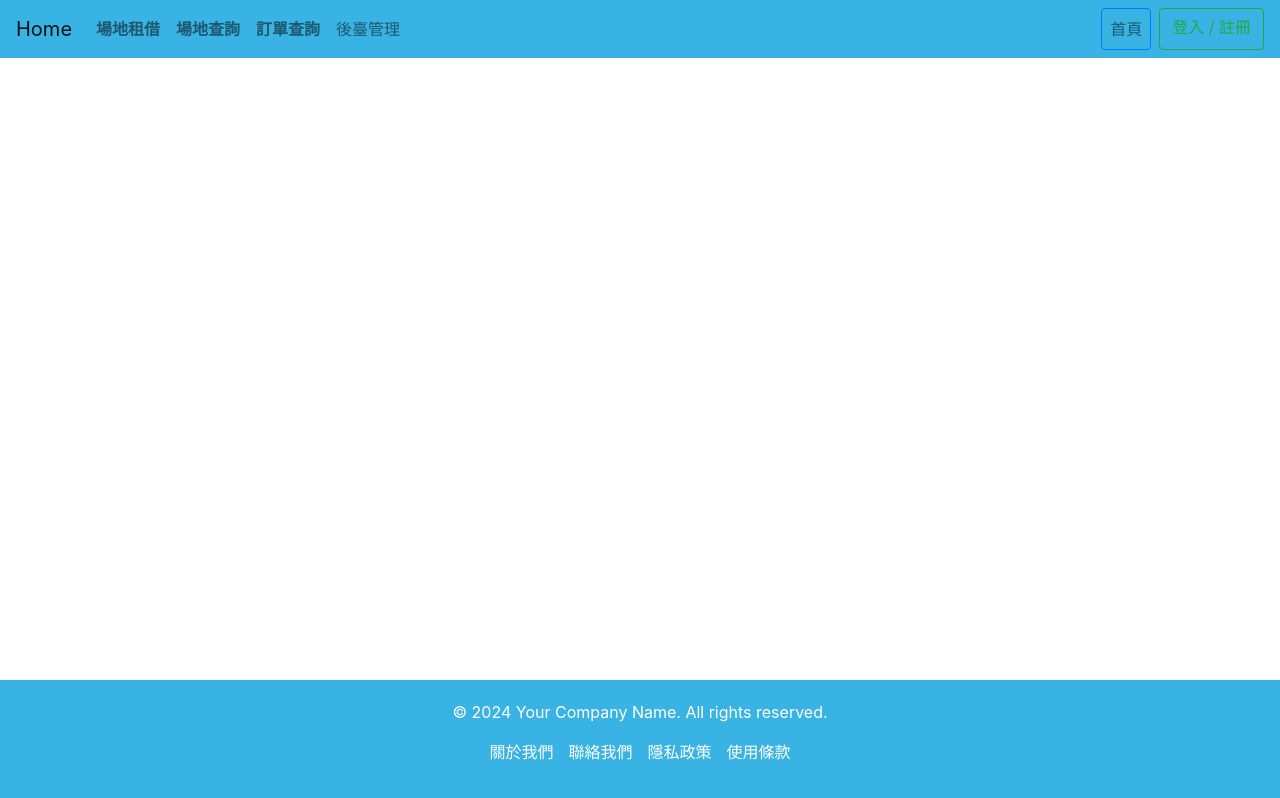
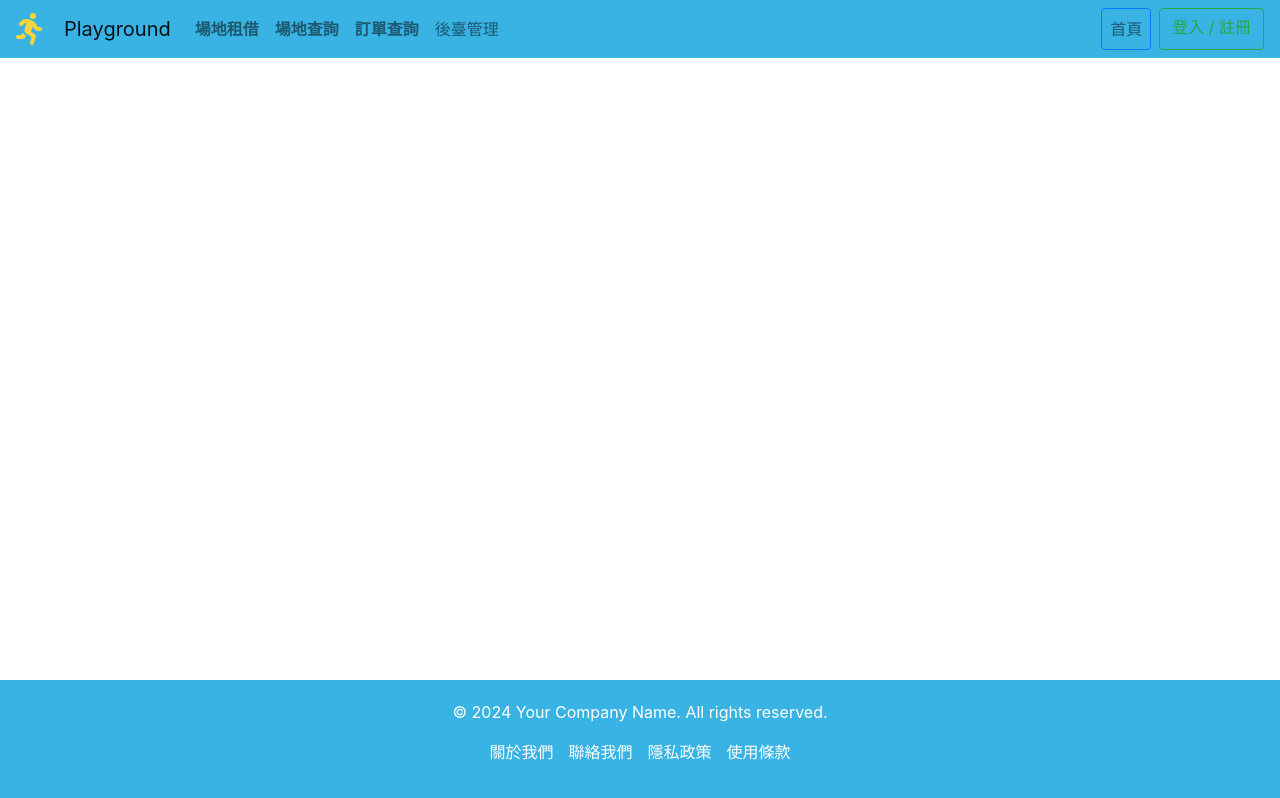
Before and after one commit to asd215038/Venue-rental, a Vue app in the folder Venue-rental/: page / in a window 1280 px wide. Built offline with nearby package versions, Linux system fonts and the light colour scheme; no server answers.

Commit message:
feature: add the icon. Add an people-running icon on the navbar.

```diff
--- a/Venue-rental/src/components/navBar.vue
+++ b/Venue-rental/src/components/navBar.vue
@@ -1,6 +1,7 @@
 <template>
   <nav class="navbar navbar-expand-lg navbar-light custom-bg">
-    <router-link class="navbar-brand" to="/">Home</router-link>
+    <font-awesome-icon :icon="['fas', 'person-running']" size="2xl" style="color: #FFD43B; margin-right: 20px;" />
+        <router-link class="navbar-brand" to="/">Playground</router-link>
     <button class="navbar-toggler" type="button" data-toggle="collapse" data-target="#navbarSupportedContent"
             aria-controls="navbarSupportedContent" aria-expanded="false" aria-label="Toggle navigation">
       <span class="navbar-toggler-icon"></span>
@@ -35,6 +36,7 @@
 </template>
 
 <script>
+import { FontAwesomeIcon } from '@fortawesome/vue-fontawesome';
 export default {
   computed: {
     user() {
--- a/Venue-rental/src/main.js
+++ b/Venue-rental/src/main.js
@@ -2,9 +2,16 @@ import { createApp } from 'vue'
 import App from './App.vue'
 import router from './router'
 import store from './store'
+import { library } from '@fortawesome/fontawesome-svg-core';
+import { FontAwesomeIcon } from '@fortawesome/vue-fontawesome';
+import { fas } from '@fortawesome/free-solid-svg-icons';
+import { far } from '@fortawesome/free-regular-svg-icons';
+import { fab } from '@fortawesome/free-brands-svg-icons';
 
+library.add(fas, far, fab);
 const app = createApp(App)
 
 app.use(router).use(store)
 
+app.component('font-awesome-icon', FontAwesomeIcon);
 app.mount('#app')
```
